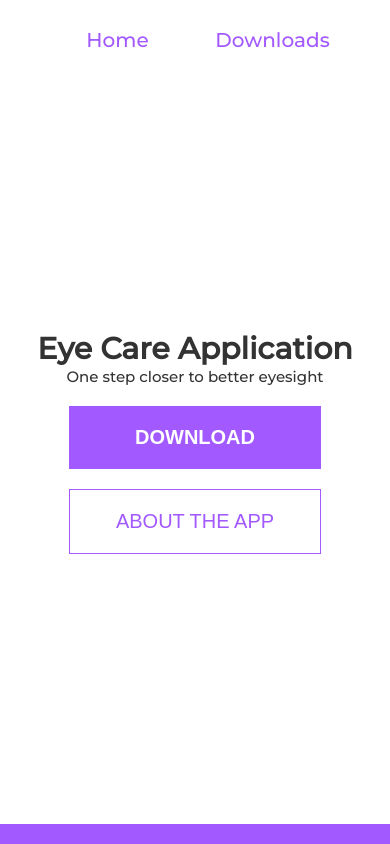
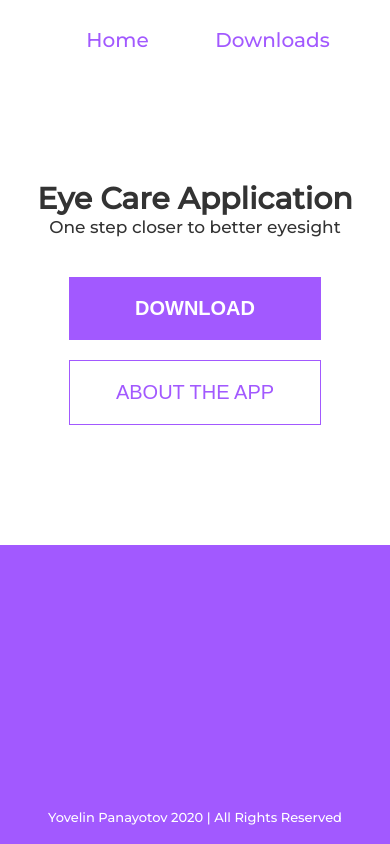
Before and after one commit to Yov00/eye-care-webapp, a React (Create React App) app: page / in a window 390 px wide. Shown: the top 844 px of the page. Built offline with nearby package versions, Linux system fonts and the light colour scheme.

Commit message:
Mobile ready

```diff
--- a/src/components/elements/footer/footer-styles.scss
+++ b/src/components/elements/footer/footer-styles.scss
@@ -16,3 +16,12 @@
   left:50%;
   transform: translateX(-50%);
 }
+
+
+@media only screen and (max-width: 600px){
+  .all-rights-reserved{
+    width: 100%;
+    text-align: center;
+    font-size: 13px;
+  }
+}
--- a/src/components/pages/lading/landingPage-styles.scss
+++ b/src/components/pages/lading/landingPage-styles.scss
@@ -67,8 +67,8 @@
 
 
 @media only screen and (max-width: 600px) {
-   .call-to-action{
-
+    .call-to-action{
+        margin: 0;
        h1,p{
            text-align: center;
        }
@@ -77,9 +77,10 @@
         font-size: 30px;
        }
        p{
-           font-size: 15px;
+           font-size: 17px;
        }
        .call-to-action--btns{
+           margin-top:20px;
            flex-direction: column;
            align-items: center;
            justify-content: center;
```
